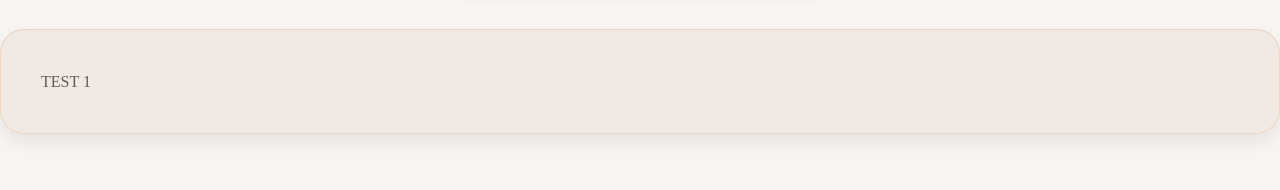
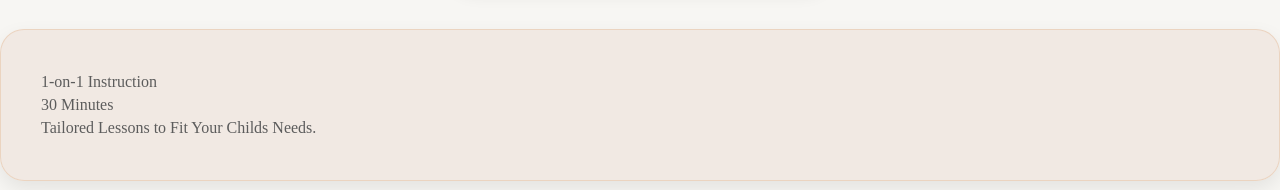
Before and after one commit to Treyman33/ava-website, a React (Vite) app: page /ava-website/lessons in a window 1280 px wide. Shown: the part 553-743 px from the top of the page. Built offline with nearby package versions, Linux system fonts and the light colour scheme.

Commit message:
Lessons Update Pt. 2

```diff
--- a/src/pages/Home.jsx
+++ b/src/pages/Home.jsx
@@ -8,14 +8,18 @@ import { useNavigate } from 'react-router-dom'
 
 
 const shuffleArray = (array) => {
-const shuffled = [...array]
+  const filtered = array.filter(
+    (review) => review.rating >= 4
+  )
 
-for (let i = shuffled.length - 1; i > 0; i--) {
-const j = Math.floor(Math.random() * (i + 1))
-;[shuffled[i], shuffled[j]] = [shuffled[j], shuffled[i]]
-}
+  const shuffled = [...filtered]
 
-return shuffled
+  for (let i = shuffled.length - 1; i > 0; i--) {
+    const j = Math.floor(Math.random() * (i + 1))
+    ;[shuffled[i], shuffled[j]] = [shuffled[j], shuffled[i]]
+  }
+
+  return shuffled
 }
 
 function Home() {
--- a/src/pages/Lessons.jsx
+++ b/src/pages/Lessons.jsx
@@ -22,11 +22,15 @@ function Lessons() {
         </div>
         {lessonType === "individual" ? (
             <div className="lesson-content">
-                <p>TEST 1</p>
+                <p>1-on-1 Instruction</p>
+                <p>30 Minutes</p>
+                <p>Tailored Lessons to Fit Your Childs Needs.</p>
             </div>
         ) : (
         <div className="lesson-content">
-            <p>TEST 2</p>
+            <p>3-5 Students</p>
+            <p>30 Minutes</p>
+            <p>Best for Kids Who Are Picking Swimming Back Up After Some Time Away.</p>
         </div>
         )}
     </>
```
